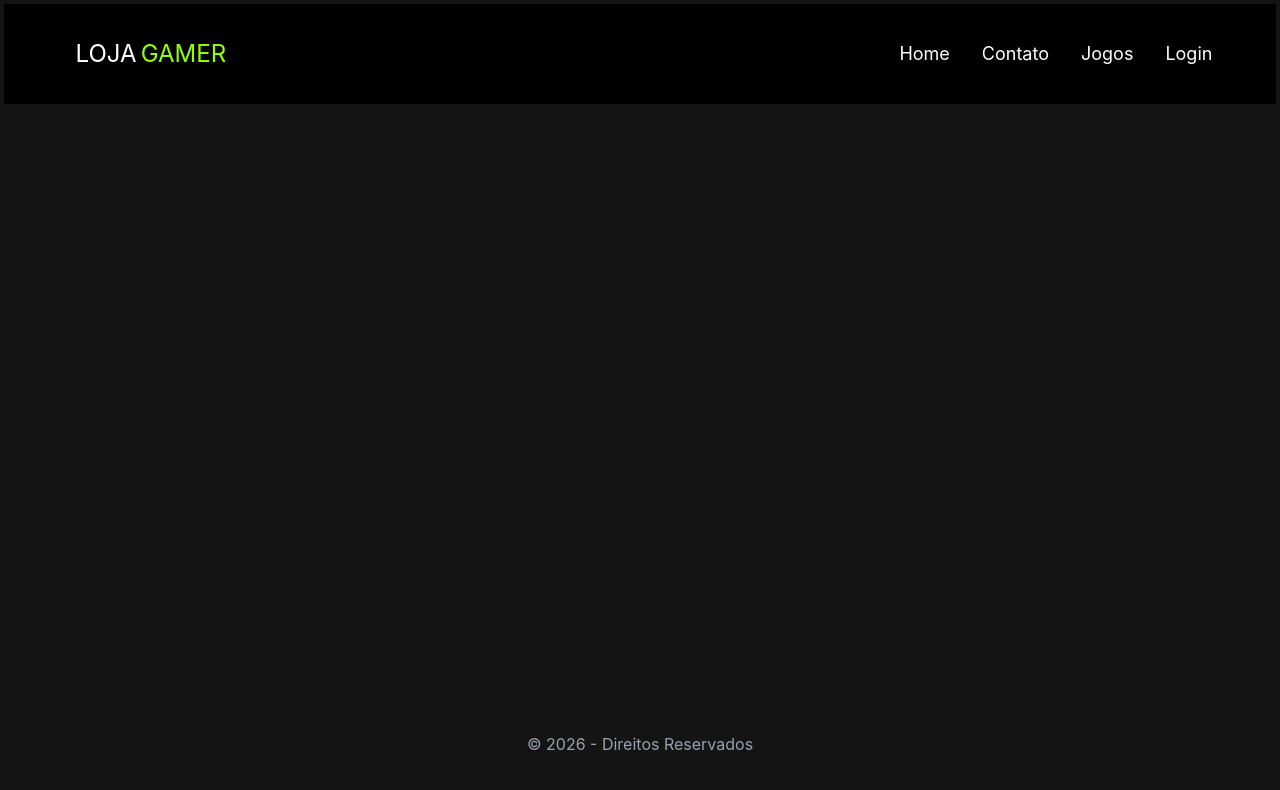
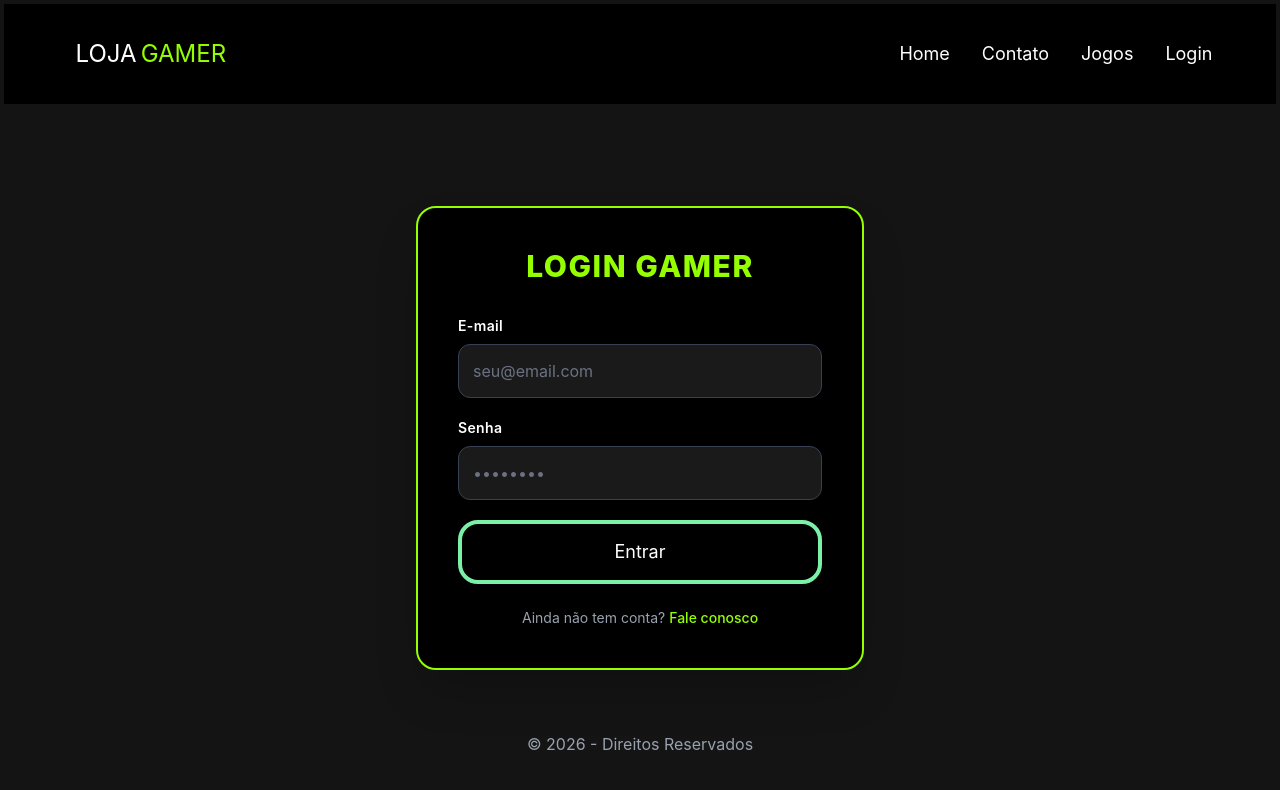
Before and after one commit to vinyciuslu/loja-gamer, a React (Vite) app: page /login in a window 1280 px wide. Shown: the top 790 px of the page. Built offline with nearby package versions, Linux system fonts and the light colour scheme.

Commit message:
feat: Codificando e Estilizando Login

```diff
--- a/src/css/style.css
+++ b/src/css/style.css
@@ -22,5 +22,5 @@
 }
 
 .titulo:hover {
-    animation: acender 0.5 forwards;
+    animation: acender 0.5s forwards;
 }
--- a/src/pages/Login.jsx
+++ b/src/pages/Login.jsx
@@ -1,10 +1,71 @@
-
+import { useState } from "react"
+import {useNavigate, Link} from "react-router-dom"
 
 const Login = () => {
+
+  //Hook- useState- manipula o estado da váriavel
+  const [email, setEmail]=useState("");
+  const [senha,setSenha]=useState("");
+  //Hook- useNavigate- Navega entre os componentes
+  const navigate = useNavigate();
+
+  //função de login
+  const Login=(e)=>{
+    //Previne que a página regarregue
+    e.preventDefault();
+    alert(`Bem-Vindo(a),${email}`);
+    //Direciona para página Home
+    navigate("/");
+  }
+
   return (
-    <div>
+    <main className="grow flex items-center justify-center px-4 mt-20 login" >
+      <div className="bg-black p-8 sm:p-10 rounded-[20px] w-full max-w-md shadow-2xl border-2 border-[#95ff00]">
 
-    </div>
+        {/* Título com o mesmo estilo neon do site */}
+        <h2 className="text-2xl sm:text-3xl font-extrabold text-[#95ff00] text-center mb-8 uppercase tracking-wider">
+          Login Gamer
+        </h2>
+
+        <form onSubmit={Login} className="flex flex-col gap-5">
+          <div>
+            <label className="block text-white mb-2 text-sm font-semibold tracking-wide">E-mail</label>
+            <input
+              type="email"
+              required
+              value={email}
+              onChange={(e) => setEmail(e.target.value)}
+              placeholder="seu@email.com"
+              className="w-full p-3.5 rounded-xl bg-[#1a1a1a] text-white border border-gray-700 focus:border-[#95ff00] focus:ring-1 focus:ring-[#95ff00] outline-none transition-all placeholder:text-gray-500"
+            />
+          </div>
+
+          <div>
+            <label className="block text-white mb-2 text-sm font-semibold tracking-wide">Senha</label>
+            <input
+              type="password"
+              required
+              value={senha}
+              onChange={(e) => setSenha(e.target.value)}
+              placeholder="••••••••"
+              className="w-full p-3.5 rounded-xl bg-[#1a1a1a] text-white border border-gray-700 focus:border-[#95ff00] focus:ring-1 focus:ring-[#95ff00] outline-none transition-all placeholder:text-gray-500"
+            />
+          </div>
+
+          {/* Botão com o mesmo gradiente e efeito dos cards */}
+          <button
+            type="submit"
+            className=" border-4 border-green-300 t-2 w-full py-3.5 rounded-[20px] text-white text-lg transition-all duration-300 hover:opacity-90 hover:scale-105 hover:text-white cursor-pointer shadow-lg"
+          >
+            Entrar
+          </button>
+        </form>
+
+        <p className="text-center text-gray-400 mt-6 text-sm">
+          Ainda não tem conta? <Link to="/contato" className="text-[#95ff00] hover:underline font-medium">Fale conosco</Link>
+        </p>
+      </div>
+    </main>
   )
 }
 
```
